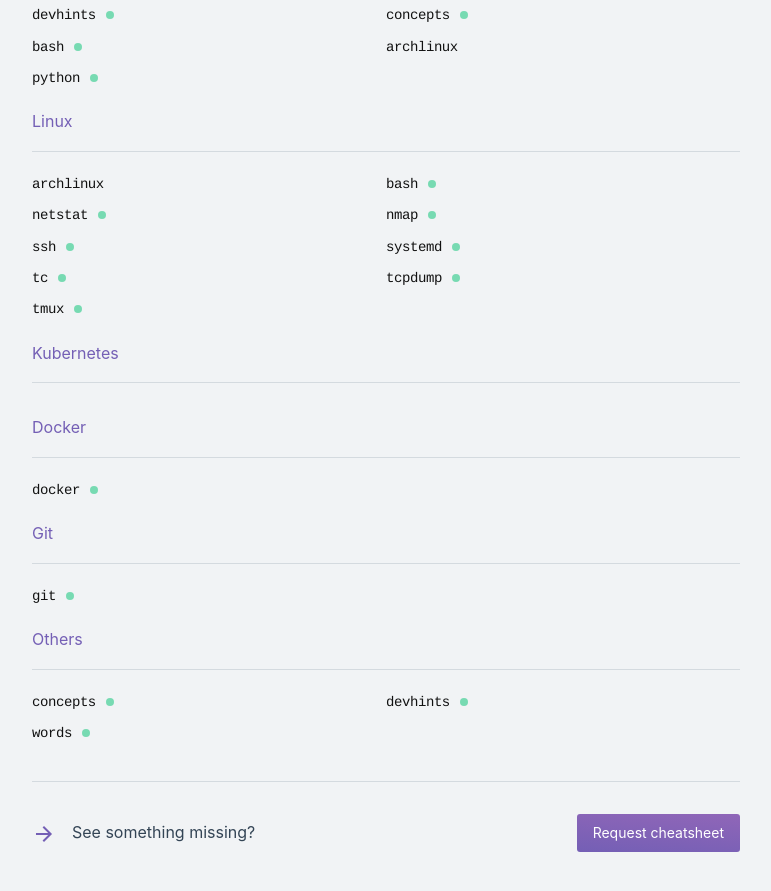
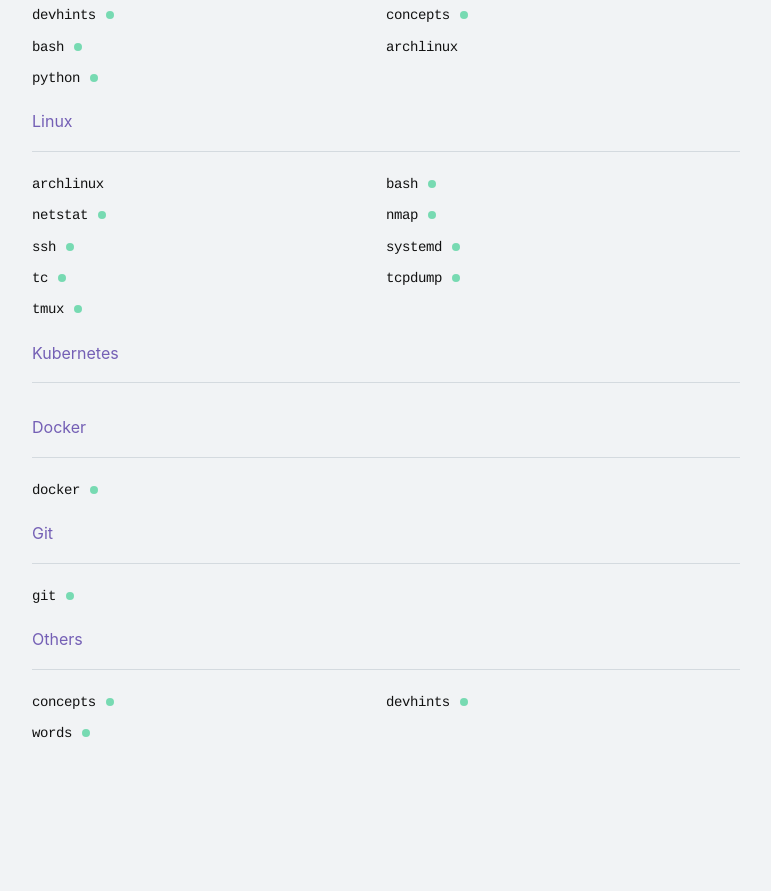
Before and after one commit to kevinjqiu/til, a Jekyll site: the page built from index.md, in a window 1280 px wide and 900 px high, scrolled down 633 px. Shown: the top 891 px of the window, without its empty margins (254-1025 px from the left). Built offline with Jekyll 4.4.1, drawn with Linux system fonts in a browser that asks for light colours; after the commit the page ends 1398 px from its top, so only the background shows below that.

Commit message:
Remove "see something missing"

```diff
--- a/_layouts/2017/home.html
+++ b/_layouts/2017/home.html
@@ -68,12 +68,6 @@
       {% endfor %}
     {% endfor %}
 
-    <div class='message item missing-message'>
-      <h3>See something missing?</h3>
-      <p>
-        <a class='push-button' href='{{ site.github.repository_url }}/issues/new?title=Cheatsheet%20request:%20APP_NAME_HERE'>Request cheatsheet</a>
-      </p>
-    </div>
   </div>
 </div>
 
```
